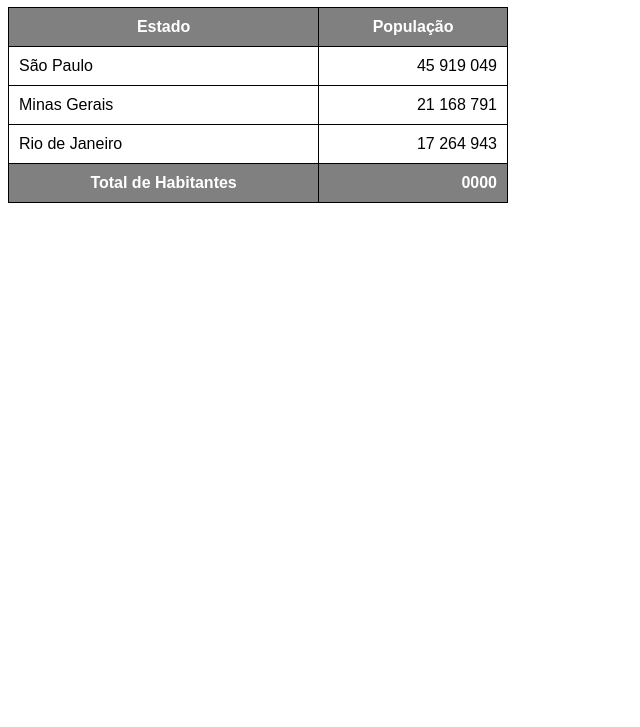
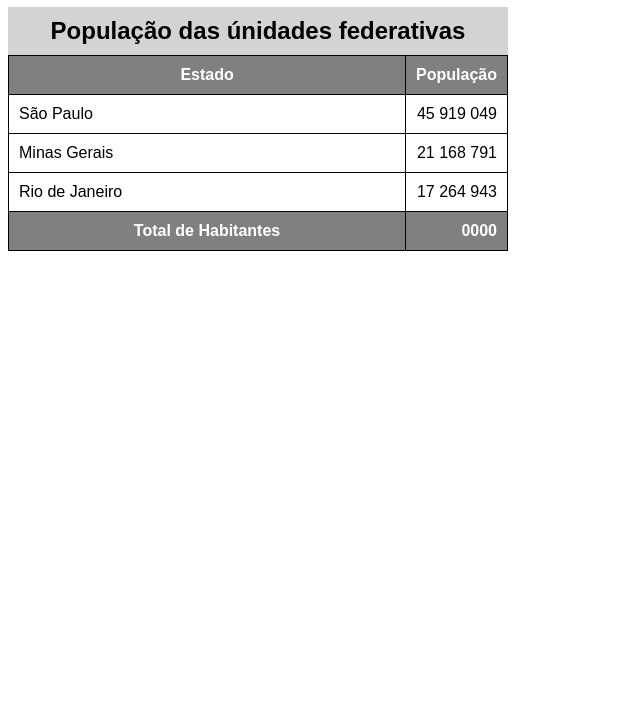
Before and after one commit to giceliojr/html-css, a plain HTML site: page exercicios/ex023/tabela002.html in a window 1280 px wide. Shown: the part 73-800 px from the top of the page, without its empty margins (0-640 px from the left). Drawn offline with Linux system fonts and the light colour scheme.

Commit message:
caption e escopo de títulos

```diff
--- a/exercicios/ex023/tabela002.html
+++ b/exercicios/ex023/tabela002.html
@@ -6,37 +6,63 @@
     <meta name="viewport" content="width=device-width, initial-scale=1.0">
     <title>Tabela</title>
     <style>
-        body{
+        body {
             font-family: Arial, Helvetica, sans-serif;
         }
-        table{
+
+        table {
             width: 500px;
             border-collapse: collapse;
 
         }
-        td, th{
+
+        caption {
+            font-size: 1.5em;
+            font-weight: bold;
+            padding: 10px;
+            background-color: lightgray;
+        }
+
+        td,
+        th {
             border: 1px solid black;
             padding: 10px;
         }
-        thead, tfoot{
+
+        thead,
+        tfoot {
             background-color: gray;
             color: white;
         }
-        .num{
+
+        .num {
             text-align: right;
         }
-
     </style>
 </head>
 
 <body>
     <h1>Uso de tabelas grandes</h1>
 
+    <!--
+    ANATOMIA PARA TABELAS GRANDES
+    TABLE
+        CAPTION
+        THEAD
+            TR,TD,TH
+        TBODY
+            TR,TD,TH
+        TFOOTER
+            TR,TD,TH
+
+    -->
+
     <table>
+        <caption>População das únidades federativas</caption>
         <thead>
             <tr>
-                <th>Estado</th>
-                <th>População</th>
+                <th scope="col">Estado</th>
+                <th scope="col" style="width: 50px;">População</th>
             </tr>
         </thead>
         <tbody>
@@ -55,7 +81,7 @@
         </tbody>
         <tfoot>
             <tr>
-                <th>Total de Habitantes</th>
+                <th scope="row">Total de Habitantes</th>
                 <td class="num"><strong>0000</strong></td>
             </tr>
         </tfoot>
```
